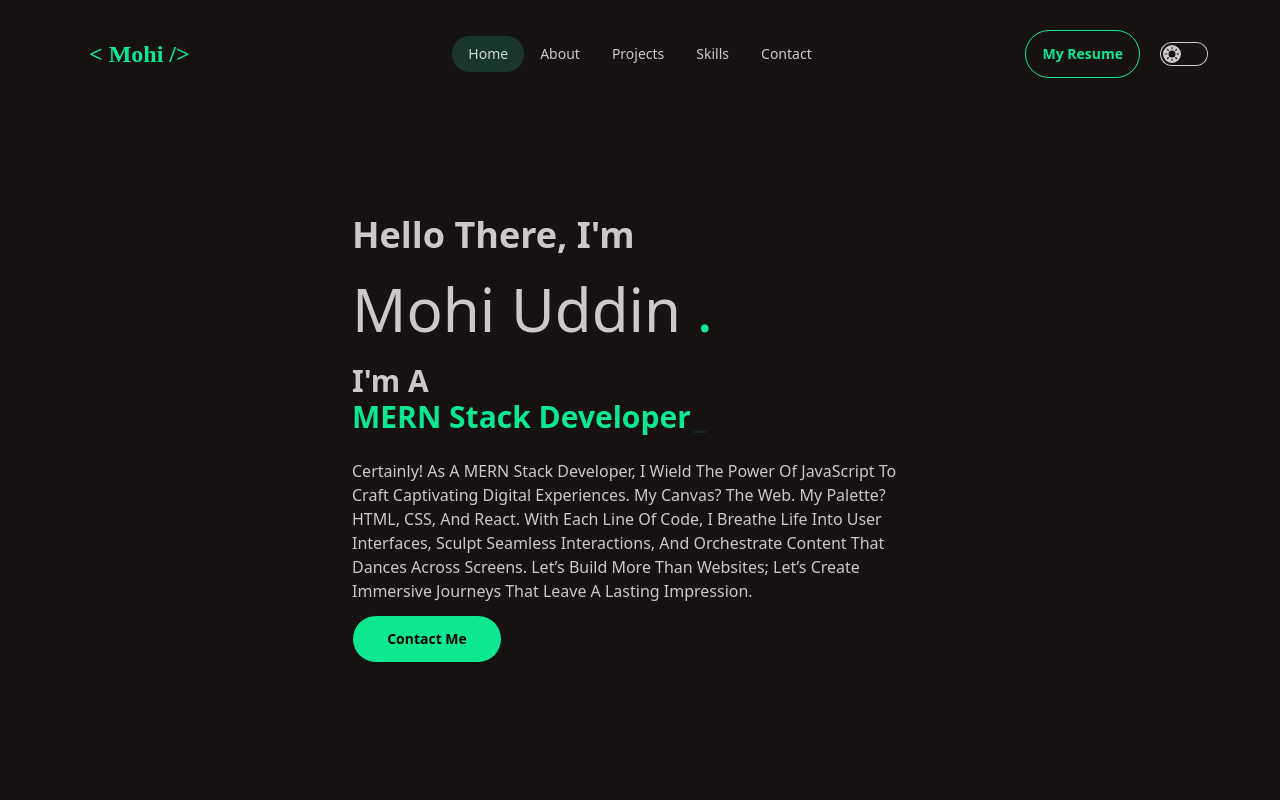
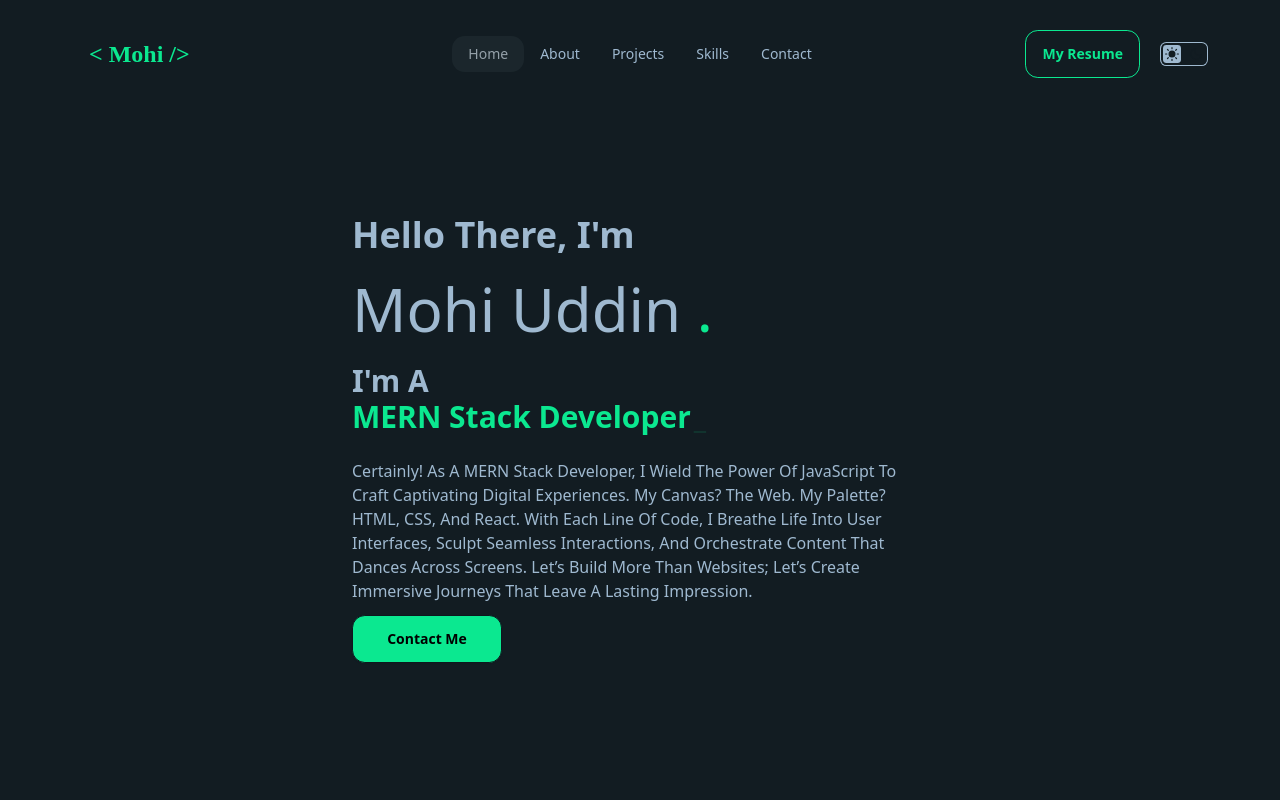
Before and after one commit to MDmohiuddin-web/portfolio, a React (Vite) app: page / in a window 1280 px wide. Shown: the top 800 px of the page. Built offline with nearby package versions, Linux system fonts and the light colour scheme; a web font is replaced by a local one.

Commit message:
chenge theme

```diff
--- a/index.html
+++ b/index.html
@@ -1,5 +1,5 @@
 <!doctype html>
-<html lang="en" data-theme="forest">
+<html lang="en" data-theme="sunset">
   <head>
     <meta charset="UTF-8" />
     <link rel="icon" type="image/svg+xml" href="./src/Components/assets/profile-pic for web.png" />
--- a/src/Components/Navbar/Navbar.jsx
+++ b/src/Components/Navbar/Navbar.jsx
@@ -1,17 +1,17 @@
 import { Link, NavLink } from "react-router-dom";
-import cv from "../assets/MohiUddin-Resume.pdf";
+import cv from "../assets/Mohammed-Mohi-Uddin-Resume.pdf.pdf";
 import { useEffect, useState } from "react";
 import { motion } from "framer-motion";
 
 const Navbar = () => {
-  const [theme, setTheme] = useState("forest");
+  const [theme, setTheme] = useState("sunset");
 
   // update state on toggle
   const handleToggle = (e) => {
     if (e.target.checked) {
       setTheme("light");
     } else {
-      setTheme("forest");
+      setTheme("sunset");
     }
   };
 
--- a/tailwind.config.js
+++ b/tailwind.config.js
@@ -16,6 +16,6 @@ export default {
     require('daisyui'),
   ],
   daisyui: {
-    themes: ["light", "forest"],
+    themes: ["light", "sunset"],
   }
 }
```
Also changed, not shown: 2 other files (tests, documents, lock files or other folders).
